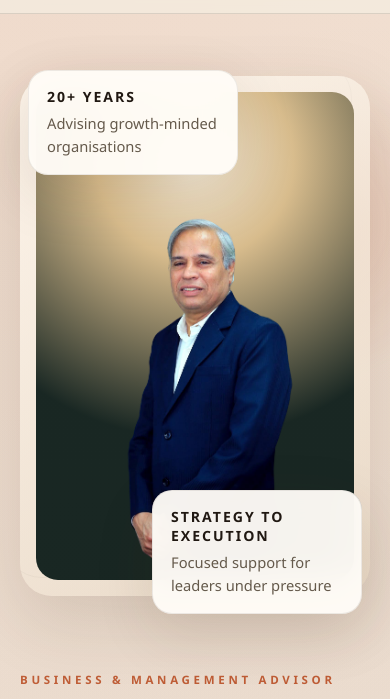
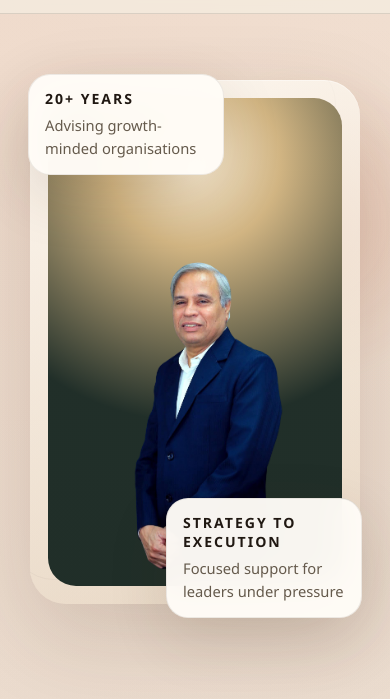
Before and after one commit to yogeshkdesai-lgtm/yogesh-website-live, a plain HTML site: page index.html in a window 390 px wide. Shown: the part 69-768 px from the top of the page. Drawn offline with Linux system fonts and the light colour scheme; no server answers.

Commit message:
Polish premium hero layout

```diff
--- a/styles.css
+++ b/styles.css
@@ -217,13 +217,13 @@ textarea {
 
 .hero {
   position: relative;
-  padding: 72px 0 36px;
+  padding: 92px 0 44px;
 }
 
 .hero-grid {
   display: grid;
-  grid-template-columns: 1.05fr 0.95fr;
-  gap: 48px;
+  grid-template-columns: minmax(0, 0.98fr) minmax(440px, 0.82fr);
+  gap: 72px;
   align-items: center;
 }
 
@@ -273,7 +273,9 @@ textarea {
 }
 
 .hero h1 {
-  font-size: clamp(3.2rem, 7vw, 6.6rem);
+  max-width: 8.2ch;
+  font-size: clamp(3.05rem, 6.2vw, 5.9rem);
+  line-height: 0.94;
 }
 
 .hero h1 span {
@@ -298,40 +300,43 @@ textarea {
 }
 
 .hero-text {
-  max-width: 36rem;
-  margin: 28px 0 0;
-  font-size: 1.1rem;
+  max-width: 32rem;
+  margin: 32px 0 0;
+  font-size: 1.13rem;
+  line-height: 1.8;
 }
 
 .hero-actions {
   display: flex;
   flex-wrap: wrap;
   gap: 14px;
-  margin-top: 34px;
+  margin-top: 40px;
 }
 
 .hero-visual {
   position: relative;
-  padding: 22px 28px 28px 0;
+  padding: 34px 54px 34px 18px;
   isolation: isolate;
 }
 
 .portrait-frame {
   position: relative;
-  min-height: 740px;
-  border-radius: var(--radius-xl);
-  padding: 16px;
+  min-height: 760px;
+  border-radius: 36px;
+  padding: 18px;
   overflow: hidden;
-  background: linear-gradient(145deg, rgba(255, 249, 240, 0.86), rgba(231, 215, 193, 0.54));
-  box-shadow: var(--shadow-card);
+  background: linear-gradient(160deg, rgba(255, 251, 244, 0.88), rgba(227, 209, 183, 0.44));
+  box-shadow:
+    0 30px 90px rgba(67, 39, 19, 0.16),
+    inset 0 1px 0 rgba(255, 255, 255, 0.38);
 }
 
 .portrait-frame::before {
   content: "";
   position: absolute;
-  inset: -18px 18px 18px -18px;
-  border: 1px solid rgba(32, 24, 18, 0.1);
-  border-radius: calc(var(--radius-xl) + 8px);
+  inset: -20px 24px 24px -20px;
+  border: 1px solid rgba(32, 24, 18, 0.08);
+  border-radius: 44px;
   z-index: -1;
 }
 
@@ -339,19 +344,21 @@ textarea {
   position: relative;
   z-index: 1;
   width: 100%;
-  height: 708px;
+  height: 720px;
   object-fit: contain;
   object-position: center bottom;
-  border-radius: calc(var(--radius-xl) - 10px);
+  border-radius: 28px;
+  transform: scale(0.94);
+  transform-origin: center bottom;
 }
 
 .portrait-stage {
   position: absolute;
-  inset: 16px;
-  border-radius: calc(var(--radius-xl) - 10px);
+  inset: 18px;
+  border-radius: 28px;
   background:
-    radial-gradient(circle at 50% 14%, rgba(255, 244, 226, 0.95), rgba(241, 207, 154, 0.88) 22%, rgba(25, 39, 35, 0.96) 62%),
-    linear-gradient(180deg, #233630 0%, #17231f 100%);
+    radial-gradient(circle at 50% 13%, rgba(255, 241, 217, 0.98), rgba(233, 198, 142, 0.88) 19%, rgba(33, 47, 41, 0.95) 58%),
+    linear-gradient(180deg, #253831 0%, #172520 100%);
 }
 
 .floating-card {
@@ -359,12 +366,12 @@ textarea {
   z-index: 3;
   display: grid;
   gap: 6px;
-  max-width: 250px;
-  padding: 18px 20px;
-  border-radius: 20px;
-  background: rgba(255, 252, 247, 0.96);
+  max-width: 240px;
+  padding: 18px 22px;
+  border-radius: 22px;
+  background: rgba(255, 252, 247, 0.97);
   backdrop-filter: blur(16px);
-  box-shadow: var(--shadow-soft);
+  box-shadow: 0 20px 60px rgba(67, 39, 19, 0.14);
   border: 1px solid rgba(32, 24, 18, 0.08);
 }
 
@@ -381,14 +388,14 @@ textarea {
 }
 
 .floating-card-top {
-  top: 42px;
-  left: -34px;
+  top: 20px;
+  left: -8px;
 }
 
 .floating-card-bottom {
-  right: -72px;
-  bottom: 28px;
-  max-width: 280px;
+  right: -18px;
+  bottom: 22px;
+  max-width: 250px;
 }
 
 .metrics {
@@ -749,31 +756,33 @@ textarea {
 
   .hero-visual {
     order: 0;
-    padding-right: 0;
+    padding: 18px 10px 26px;
   }
 
   .portrait-frame {
-    min-height: 620px;
+    min-height: 660px;
   }
 
   .hero-image {
-    height: 588px;
+    height: 618px;
+    transform: scale(0.95);
   }
 
   .floating-card-top {
-    left: 12px;
+    top: 18px;
+    left: 8px;
   }
 
   .floating-card-bottom {
-    right: 6px;
-    bottom: 18px;
-    max-width: 240px;
+    right: 2px;
+    bottom: 20px;
+    max-width: 220px;
   }
 }
 
 @media (max-width: 720px) {
   .hero {
-    padding-top: 40px;
+    padding-top: 48px;
   }
 
   .metrics-grid {
@@ -786,6 +795,7 @@ textarea {
 
   .hero-image {
     height: 488px;
+    transform: scale(0.97);
   }
 
   .section,
@@ -811,18 +821,18 @@ textarea {
   }
 
   .floating-card {
-    max-width: 210px;
-    padding: 16px 18px;
+    max-width: 196px;
+    padding: 14px 16px;
   }
 
   .floating-card-top {
-    top: 16px;
+    top: 12px;
     left: 8px;
   }
 
   .floating-card-bottom {
     right: 8px;
-    bottom: 10px;
+    bottom: 12px;
   }
 }
 
```
